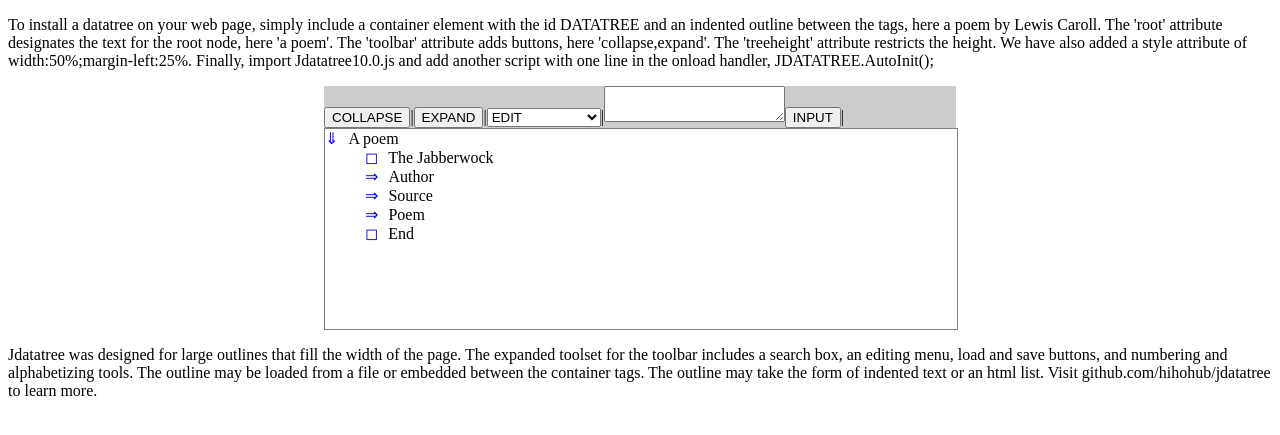
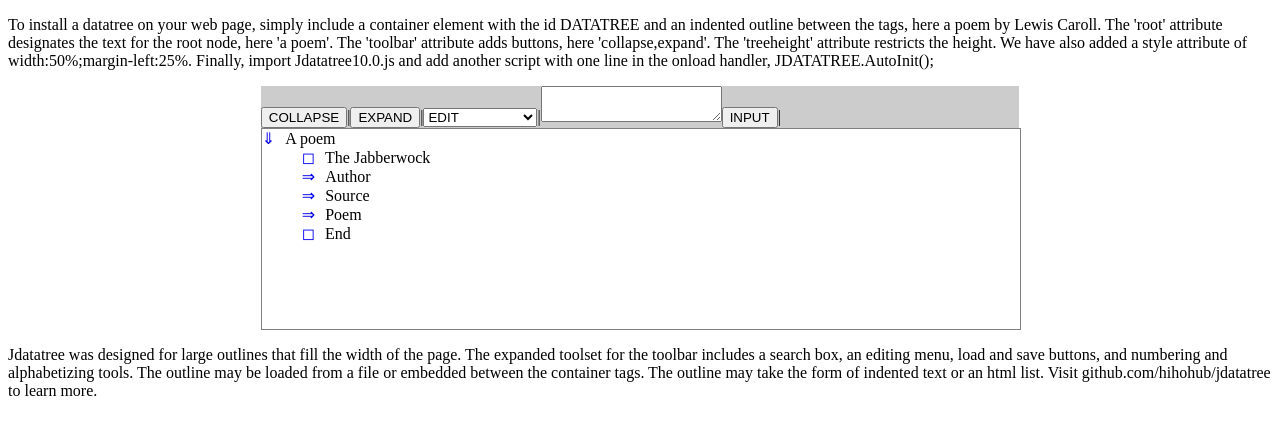
Before and after one commit to hihohub/spacer, a plain HTML site: page index.html in a window 1280 px wide. Shown: the part 105-540 px from the top of the page. Drawn offline with Linux system fonts and the light colour scheme.

Commit message:
widening

```diff
--- a/index.html
+++ b/index.html
@@ -15,7 +15,7 @@
 <h3 align='center'>copyright James Smith 2015</h3>
 <p>To install a datatree on your web page, simply include a container element with the id DATATREE and an indented outline between the tags, here a poem by Lewis Caroll. The 'root' attribute designates the text for the root node, here 'a poem'. The 'toolbar' attribute adds buttons, here 'collapse,expand'. The 'treeheight' attribute restricts the height. We have also added a style attribute of width:50%;margin-left:25%. Finally, import Jdatatree10.0.js and add another script with one line in the onload handler, JDATATREE.AutoInit();</p>
 
-<div id='DATATREE' style='width:50%;margin-left:25%;' root='A poem' toolbar='collapse,expand,edit,input' treeheight='200px' src='./data.txt'>
+<div id='DATATREE' style='width:60%;margin-left:20%;' root='A poem' toolbar='collapse,expand,edit,input' treeheight='200px' src='./data.txt'>
 </div>
 
 <p>Jdatatree was designed for large outlines that fill the width of the page. The expanded toolset for the toolbar includes a search box, an editing menu, load and save buttons, and numbering and alphabetizing tools. The outline may be loaded from a file or embedded between the container tags. The outline may take the form of indented text or an html list. Visit github.com/hihohub/jdatatree to learn more.</p>
```
